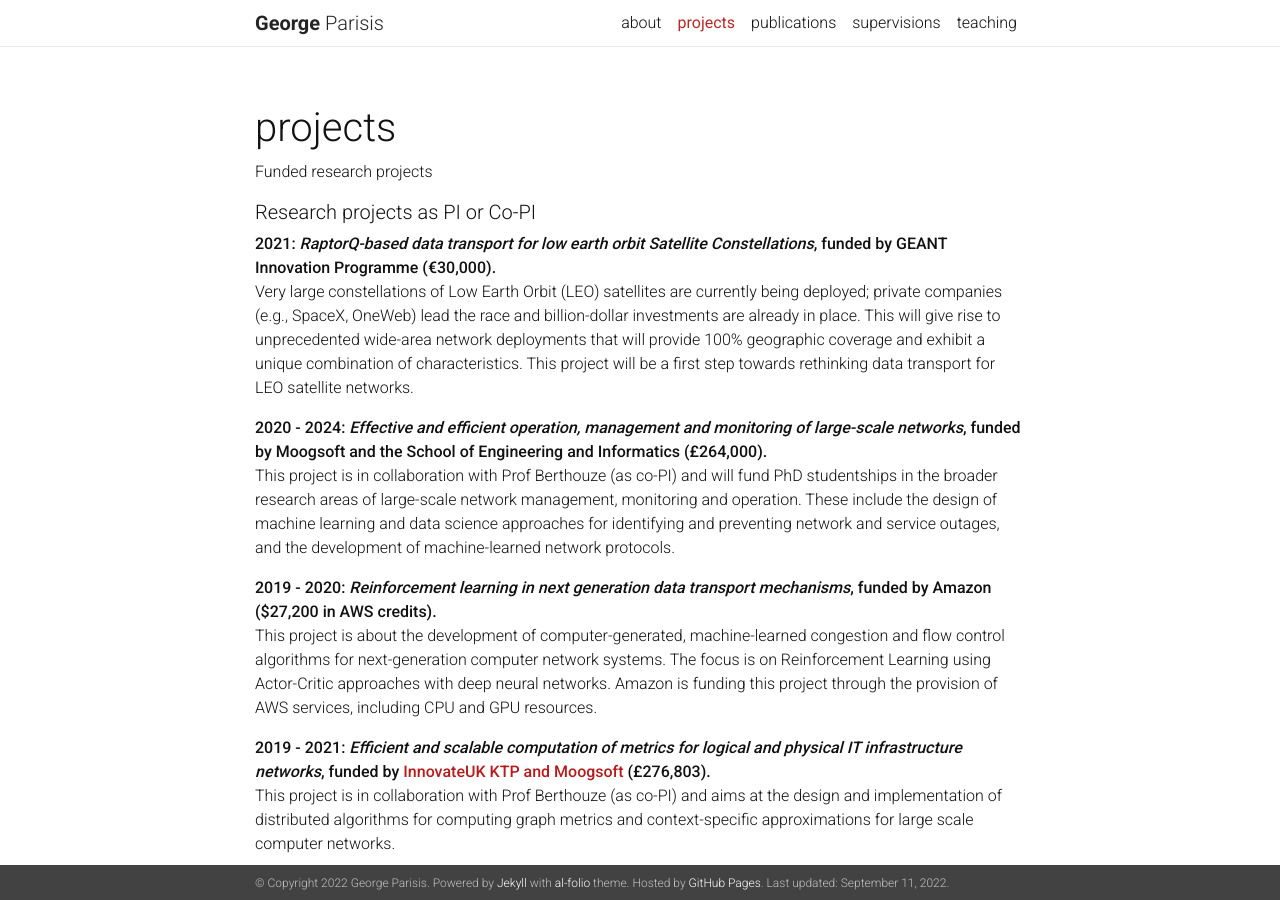
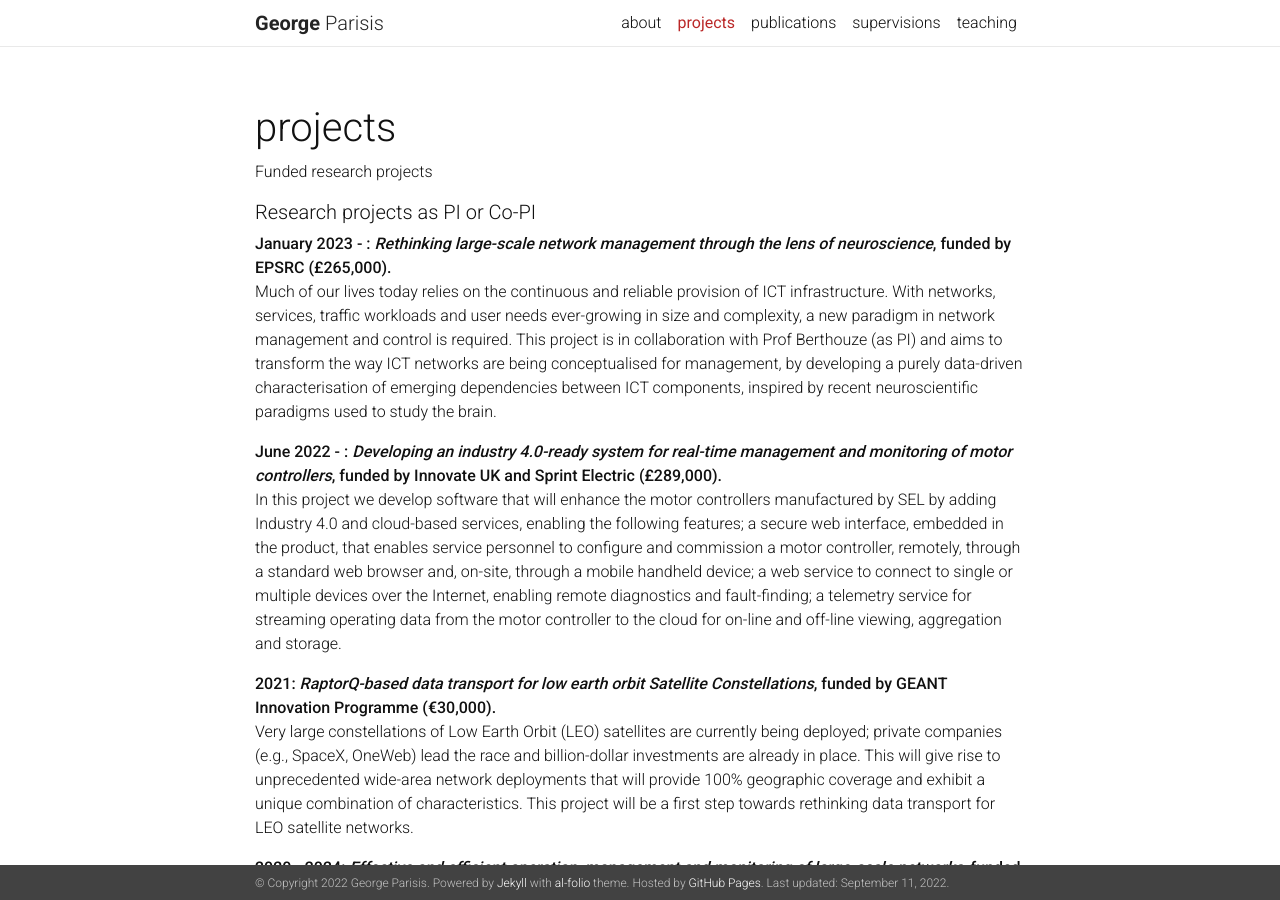
Before and after one commit to georgeparisis/georgeparisis.github.io, a Jekyll site: the page built from _pages/projects.md, in a window 1280 px wide and 900 px high. Built offline with Jekyll 4.4.1, drawn with Linux system fonts in a browser that asks for light colours; nearby versions of some CDN libraries; a style sheet for code colours, icons or effects is not loaded.

Commit message:
updates in publications, projects and supervisions

```diff
--- a/_pages/projects.md
+++ b/_pages/projects.md
@@ -7,6 +7,14 @@ nav: true
 ---
 
 ##### Research projects as PI or Co-PI
+
+**January 2023 -  : *Rethinking large-scale network management through the lens of neuroscience*, funded by EPSRC (£265,000).**
+<br>
+Much of our lives today relies on the continuous and reliable provision of ICT infrastructure. With networks, services, traffic workloads and user needs ever-growing in size and complexity, a new paradigm in network management and control is required. This project is in collaboration with Prof Berthouze (as PI) and aims to transform the way ICT networks are being conceptualised for management, by developing a purely data-driven characterisation of emerging dependencies between ICT components, inspired by recent neuroscientific paradigms used to study the brain.
+
+**June 2022 -  : *Developing an industry 4.0-ready system for real-time management and monitoring of motor controllers*, funded by Innovate UK and Sprint Electric (£289,000).**
+<br>
+In this project we develop software that will enhance the motor controllers manufactured by SEL by adding Industry 4.0 and cloud-based services, enabling the following features; a secure web interface, embedded in the product, that enables service personnel to configure and commission a motor controller, remotely, through a standard web browser and, on-site, through a mobile handheld device; a web service to connect to single or multiple devices over the Internet, enabling remote diagnostics and fault-finding; a telemetry service for streaming operating data from the motor controller to the cloud for on-line and off-line viewing, aggregation and storage.
 
 **2021: *RaptorQ-based data transport for low earth orbit Satellite Constellations*, funded by GEANT Innovation Programme (€30,000).**
 <br>
```
Also changed, not shown: _pages/publications.md (+3 -1 lines), _pages/supervisions.md (+2 -0 lines).
